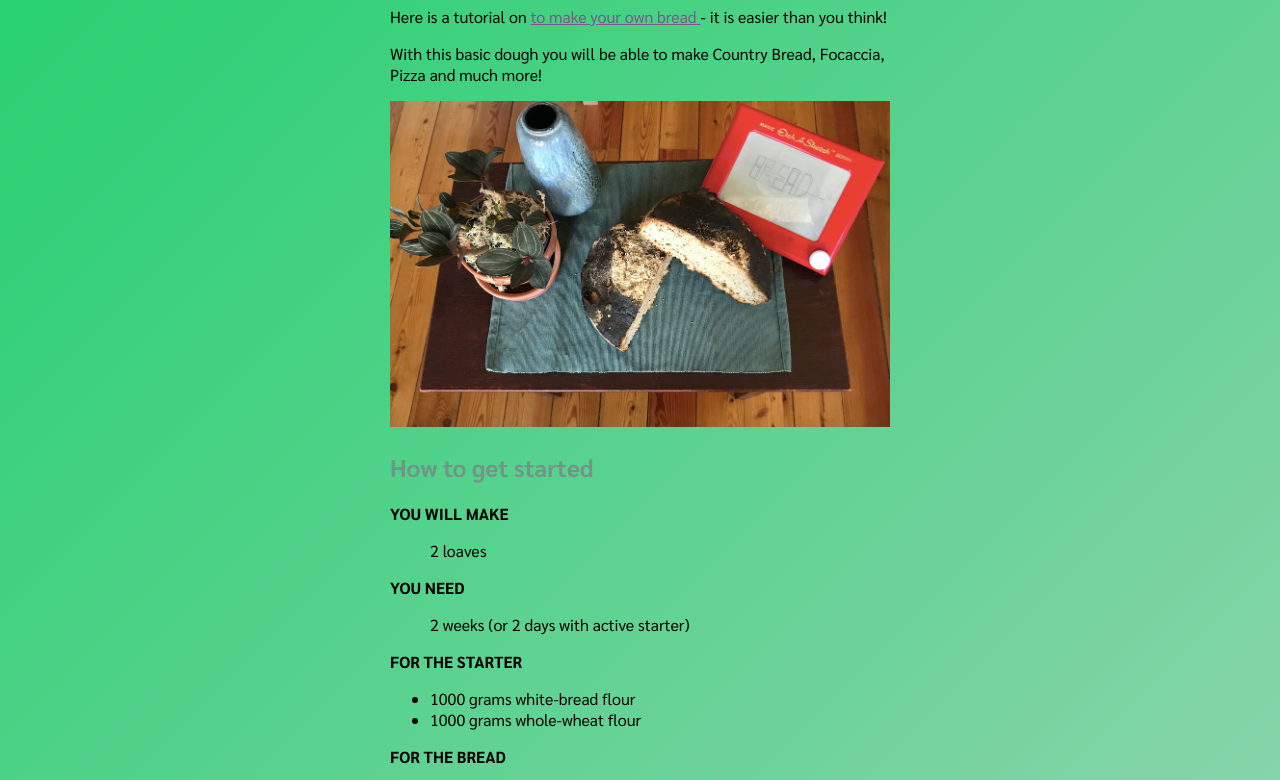
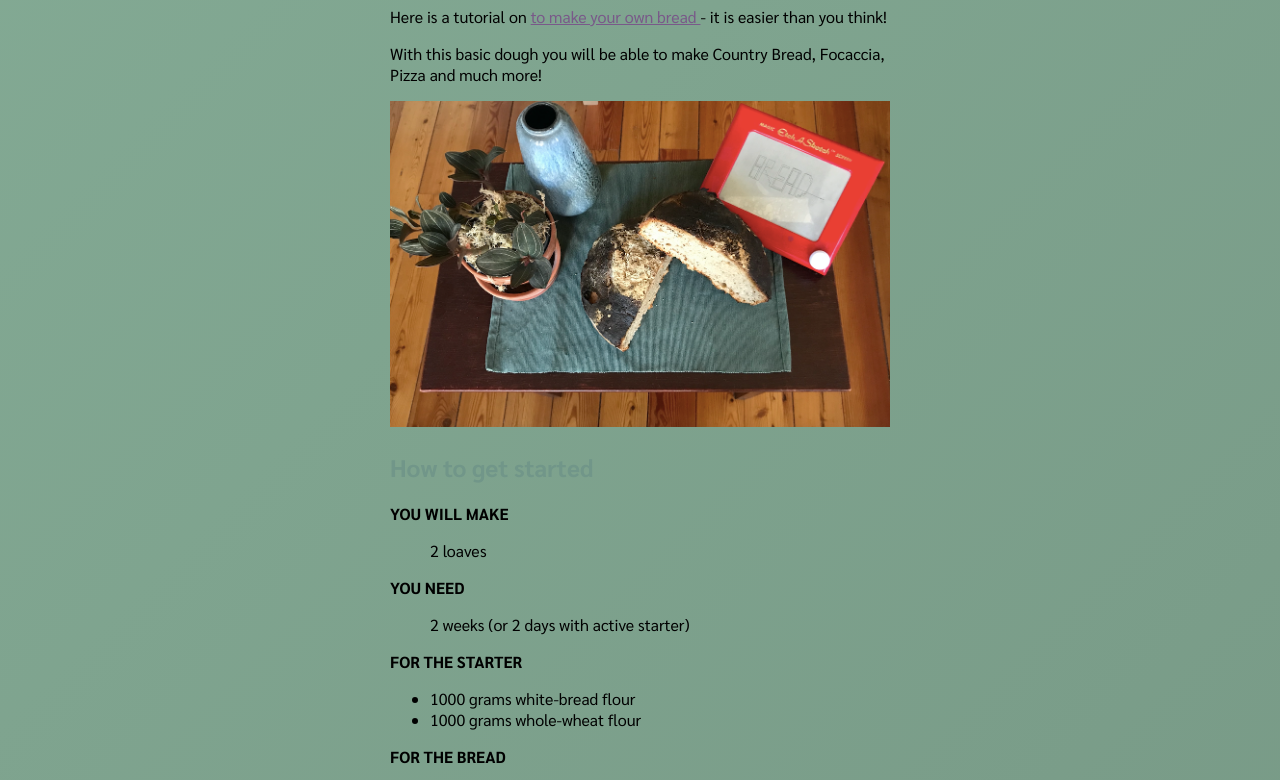
Before and after one commit to olajanz/tartine-bread-website, a plain HTML site: page index.html in a window 1280 px wide. Shown: the part 78-858 px from the top of the page. Drawn offline with Linux system fonts and the light colour scheme.

Commit message:
new gradient

```diff
--- a/style.css
+++ b/style.css
@@ -1,7 +1,7 @@
 :root {
    font-size: 16px;
 
-    background: linear-gradient(-45deg, #f8faf9, #a7d5bd, #1ed06b, #9a607a, #734e83);
+    background: linear-gradient(-45deg, #f0eded, #769784, #83aa94, #9c8aa6, #322a42);
 	background-size: 400% 400%;
 	animation: gradient 15s ease infinite;
 }
```
